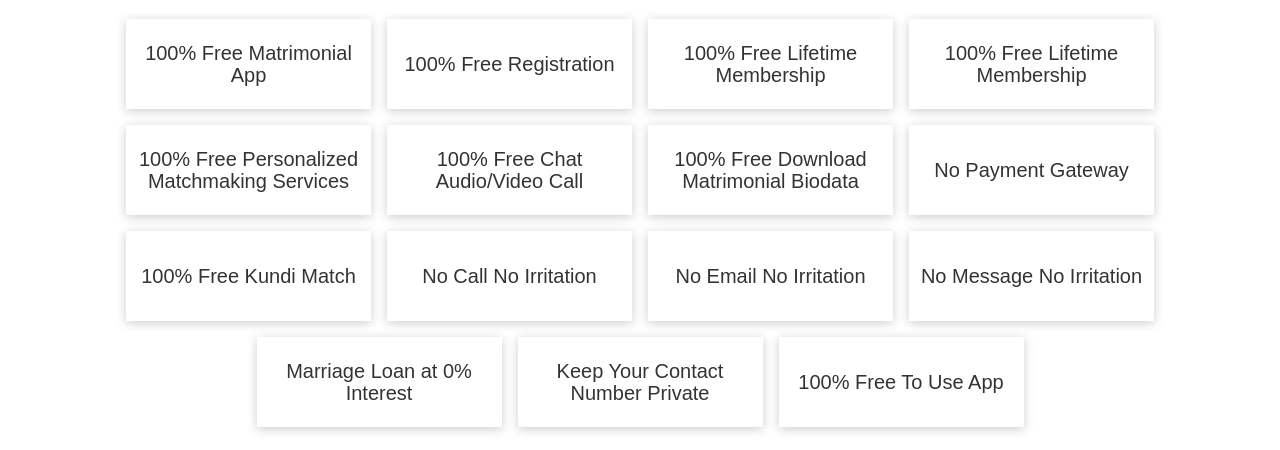
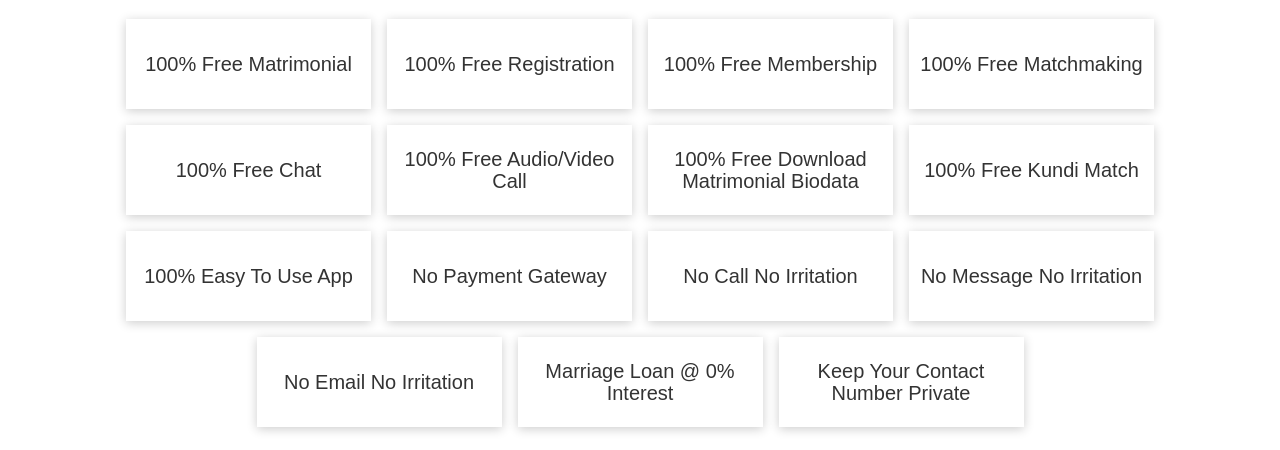
Before and after one commit to gokarna123-goku/app-landing-page, a plain HTML site: page index.html in a window 1280 px wide. Shown: the part 473-923 px from the top of the page. Drawn offline with nearby package versions, Linux system fonts and the light colour scheme.

Commit message:
changes done accordingly

```diff
--- a/index.html
+++ b/index.html
@@ -103,49 +103,49 @@
             <!-- Detail Box Section -->
             <div class="detail_section">
                 <div class="detail_card">
-                    <p class="detail_desc">100% Free Matrimonial App</p>
+                    <p class="detail_desc">100% Free Matrimonial</p>
                 </div>
                 <div class="detail_card">
                     <p class="detail_desc">100% Free Registration</p>
                 </div>
                 <div class="detail_card">
-                    <p class="detail_desc">100% Free Lifetime Membership</p>
+                    <p class="detail_desc">100% Free Membership</p>
                 </div>
                 <div class="detail_card">
-                    <p class="detail_desc">100% Free Lifetime Membership</p>
+                    <p class="detail_desc">100% Free Matchmaking</p>
                 </div>
                 <div class="detail_card">
-                    <p class="detail_desc">100% Free Personalized Matchmaking Services</p>
+                    <p class="detail_desc">100% Free Chat</p>
                 </div>
                 <div class="detail_card">
-                    <p class="detail_desc">100% Free Chat Audio/Video Call</p>
+                    <p class="detail_desc">100% Free Audio/Video Call</p>
                 </div>
                 <div class="detail_card">
                     <p class="detail_desc">100% Free Download Matrimonial Biodata</p>
                 </div>
                 <div class="detail_card">
-                    <p class="detail_desc">No Payment Gateway</p>
+                    <p class="detail_desc">100% Free Kundi Match</p>
                 </div>
                 <div class="detail_card">
-                    <p class="detail_desc">100% Free Kundi Match</p>
+                    <p class="detail_desc">100% Easy To Use App</p>
+                </div>
+                <div class="detail_card">
+                    <p class="detail_desc">No Payment Gateway</p>
                 </div>
                 <div class="detail_card">
                     <p class="detail_desc">No Call No Irritation</p>
                 </div>
                 <div class="detail_card">
+                    <p class="detail_desc">No Message No Irritation</p>
+                </div>
+                <div class="detail_card">
                     <p class="detail_desc">No Email No Irritation</p>
                 </div>
                 <div class="detail_card">
-                    <p class="detail_desc">No Message No Irritation</p>
-                </div>
-                <div class="detail_card">
-                    <p class="detail_desc">Marriage Loan at 0% Interest</p>
+                    <p class="detail_desc">Marriage Loan @ 0% Interest</p>
                 </div>
                 <div class="detail_card">
                     <p class="detail_desc">Keep Your Contact Number Private</p>
-                </div>
-                <div class="detail_card">
-                    <p class="detail_desc">100% Free To Use App</p>
                 </div>
             </div>
         </div>
@@ -158,7 +158,7 @@
             <div class="swiper-wrapper">
                 <div class="swiper-slide">
                     <div class="detail_card for small_device">
-                        <p class="detail_desc">100% Free Matrimonial App</p>
+                        <p class="detail_desc">100% Free Matrimonial</p>
                     </div>
                 </div>
                 <div class="swiper-slide">
@@ -168,22 +168,22 @@
                 </div>
                 <div class="swiper-slide">
                     <div class="detail_card">
-                        <p class="detail_desc">100% Free Lifetime Membership</p>
+                        <p class="detail_desc">100% Free Membership</p>
                     </div>
                 </div>
                 <div class="swiper-slide">
                     <div class="detail_card">
-                        <p class="detail_desc">100% Free Lifetime Membership</p>
+                        <p class="detail_desc">100% Free Matchmaking</p>
                     </div>
                 </div>
                 <div class="swiper-slide">
                     <div class="detail_card">
-                        <p class="detail_desc">100% Free Personalized Matchmaking Services</p>
+                        <p class="detail_desc">100% Free Chat</p>
                     </div>
                 </div>
                 <div class="swiper-slide">
                     <div class="detail_card">
-                        <p class="detail_desc">100% Free Chat Audio/Video Call</p>
+                        <p class="detail_desc">100% Free Audio/Video Call</p>
                     </div>
                 </div>
                 <div class="swiper-slide">
@@ -193,12 +193,17 @@
                 </div>
                 <div class="swiper-slide">
                     <div class="detail_card">
-                        <p class="detail_desc">No Payment Gateway</p>
+                        <p class="detail_desc">100% Kundi Match</p>
                     </div>
                 </div>
                 <div class="swiper-slide">
                     <div class="detail_card">
-                        <p class="detail_desc">100% Free Kundi Match</p>
+                        <p class="detail_desc">100% Easy TO Use App</p>
+                    </div>
+                </div>
+                <div class="swiper-slide">
+                    <div class="detail_card">
+                        <p class="detail_desc">No Payment Gateway</p>
                     </div>
                 </div>
                 <div class="swiper-slide">
@@ -208,27 +213,22 @@
                 </div>
                 <div class="swiper-slide">
                     <div class="detail_card">
+                        <p class="detail_desc">No Message No Irritation</p>
+                    </div>
+                </div>
+                <div class="swiper-slide">
+                    <div class="detail_card">
                         <p class="detail_desc">No Email No Irritation</p>
                     </div>
                 </div>
                 <div class="swiper-slide">
                     <div class="detail_card">
-                        <p class="detail_desc">No Message No Irritation</p>
-                    </div>
-                </div>
-                <div class="swiper-slide">
-                    <div class="detail_card">
-                        <p class="detail_desc">Marriage Loan at 0% Interest</p>
+                        <p class="detail_desc">Marriage Loan @ 0% Interest</p>
                     </div>
                 </div>
                 <div class="swiper-slide">
                     <div class="detail_card">
                         <p class="detail_desc">Keep Your Contact Number Private</p>
-                    </div>
-                </div>
-                <div class="swiper-slide">
-                    <div class="detail_card">
-                        <p class="detail_desc">100% Free To Use App</p>
                     </div>
                 </div>
             </div>
```
